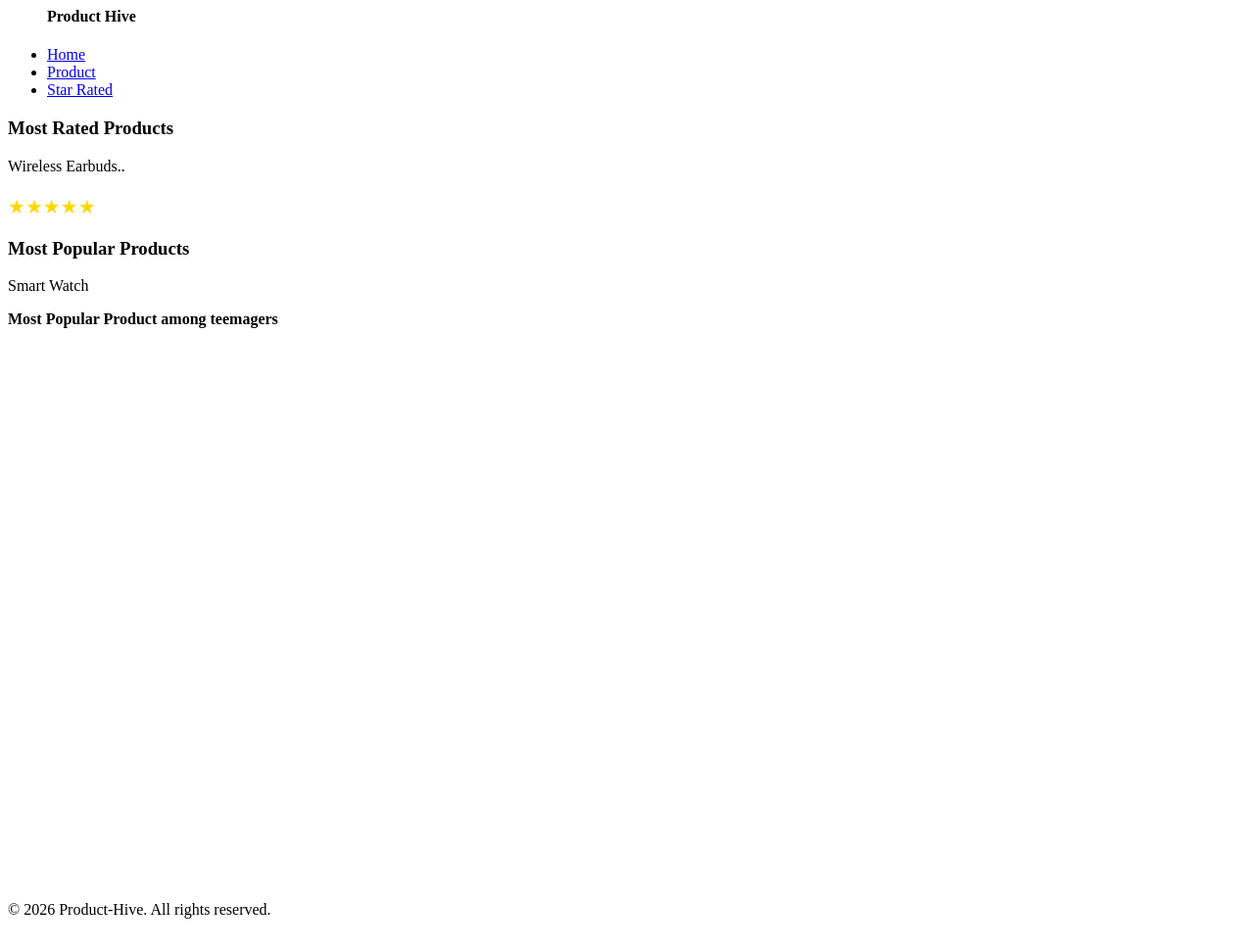
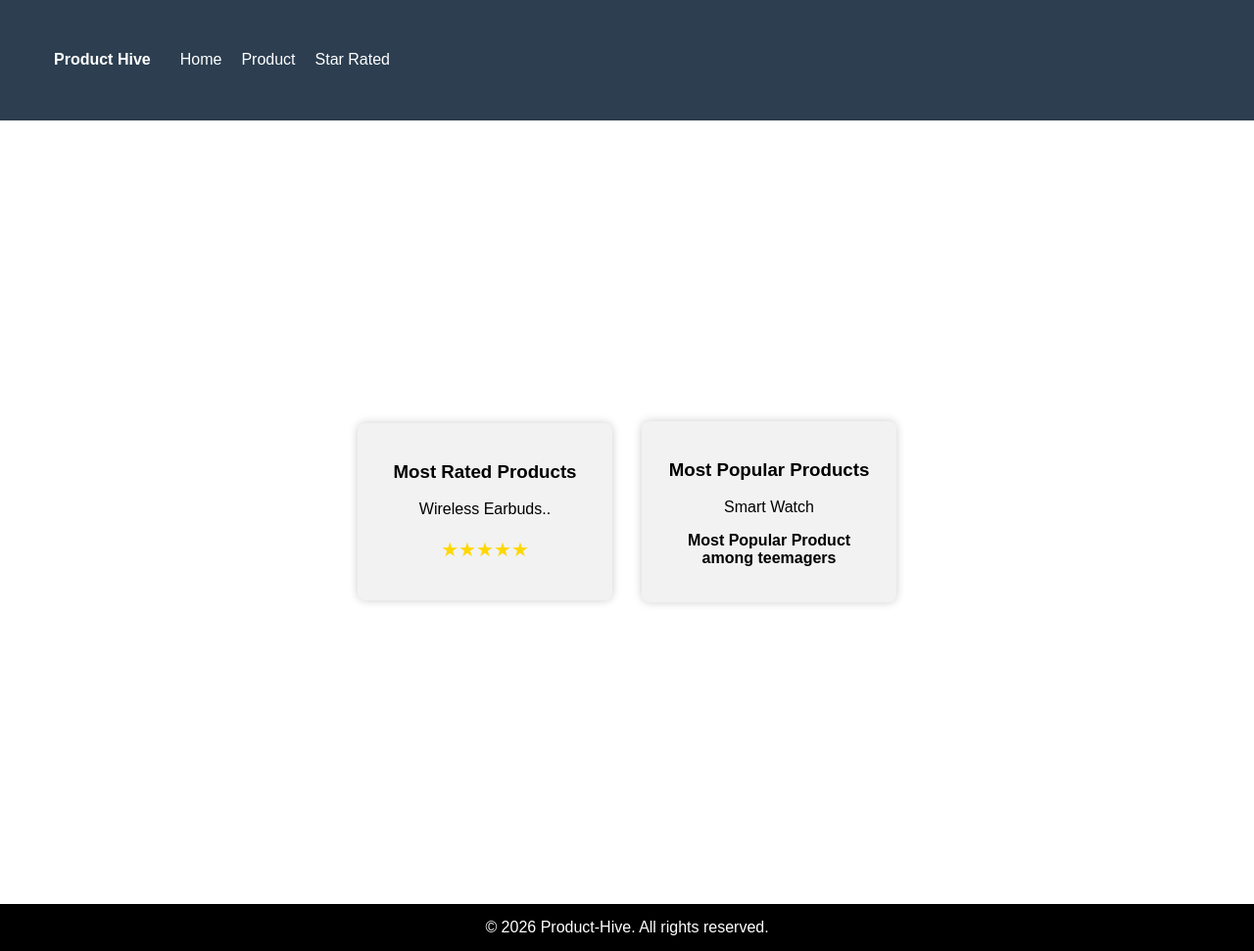
Before and after one commit to MADHUBENIWAL/PRODUCTHIVE, a website: page star-rated.html in a window 1280 px wide. Shown: the whole page at 98% size. Before the commit the page ends 946 px from the top, so only its background shows below. Drawn offline with Linux system fonts and the light colour scheme.

Commit message:
created and provide css

```diff
--- a/star-rated.html
+++ b/star-rated.html
@@ -3,6 +3,72 @@
         <title>
             PRODUCT HIVE
         </title>
+        <style>
+
+
+            body{
+                margin:0;
+                font-family:Arial;
+                min-height:100vh;
+                display:flex;
+                flex-direction:column;
+            }
+
+            /* Navbar */
+            .nav{
+                background-color:#2c3e50;
+                padding:15px;
+            }
+
+            .nav ul{
+                list-style:none;
+                display:flex;
+                align-items:center;
+            }
+
+            .nav h4{
+                color:white;
+                margin-right:30px;
+            }
+
+            .nav ul li{
+                margin-right:20px;
+            }
+
+            .nav ul li a{
+                color:white;
+                text-decoration:none;
+            }
+
+            /* Product section */
+            .product{
+                display:flex;
+                justify-content:center;
+                align-items:center;
+                gap:30px;
+            }
+
+            /* Cards */
+            .card{
+                background-color:#f2f2f2;
+                padding:20px;
+                width:220px;
+                text-align:center;
+                border-radius:8px;
+                box-shadow:0 0 10px rgba(0,0,0,0.2);
+            }
+
+            /* Footer */
+            footer{
+                background-color:black;
+                color:white;
+                text-align:center;
+                padding:15px;
+                margin-top:auto;
+            }
+
+
+            </style>
     </head>
     <body>
         <header class="nav">
```
